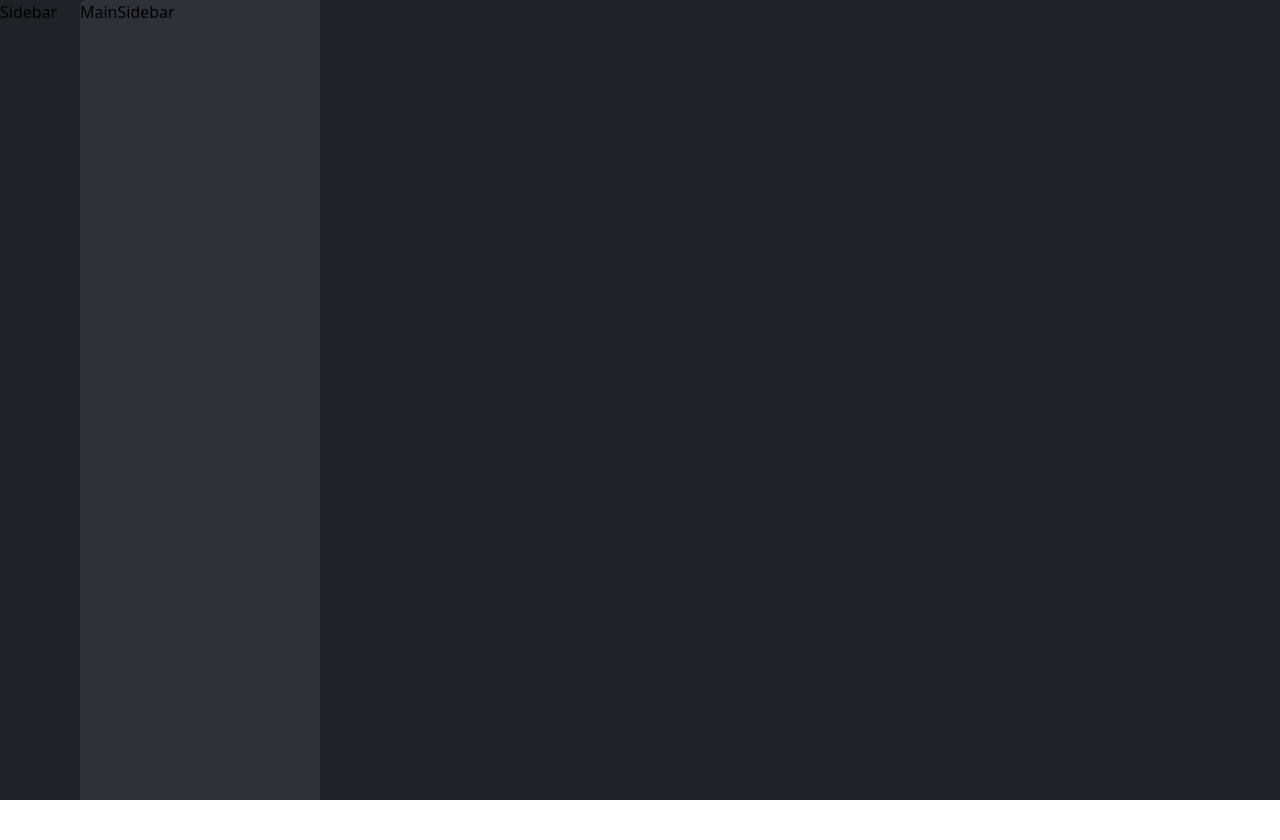
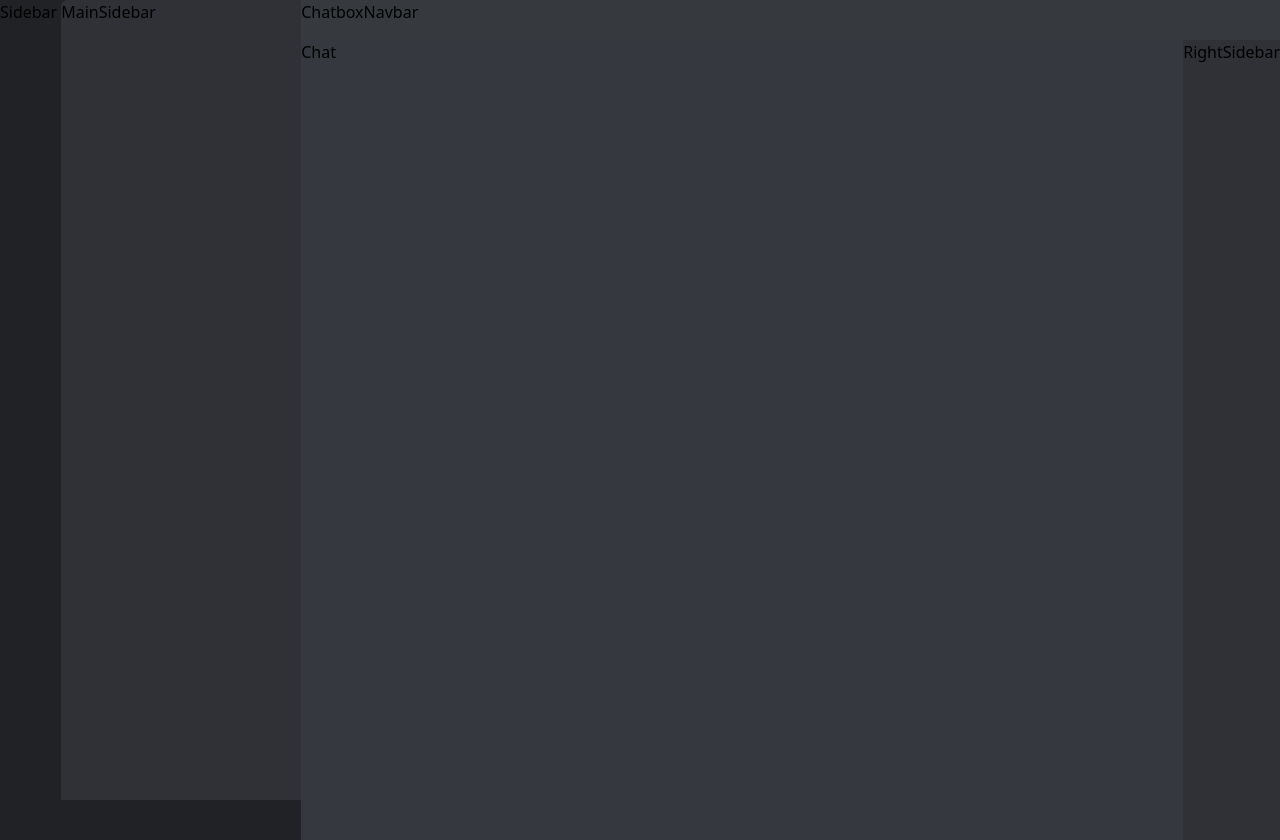
Before and after one commit to luvie23/Discord-Frontend, a React (Create React App) app in the folder discord/: page / in a window 1280 px wide. Before the commit the page ends 800 px from the top, so only its background shows below. Built offline with nearby package versions, Linux system fonts and the light colour scheme.

Commit message:
create basic layout

```diff
--- a/discord/src/App.js
+++ b/discord/src/App.js
@@ -1,5 +1,6 @@
 import Sidebar from './components/Sidebar'
 import Main from './components/Main';
+import Chatbox from './components/Chatbox'
 
 function App() {
   return (
@@ -7,6 +8,7 @@ function App() {
       <div className='flex bg-[#202226]'>
         <Sidebar/>
         <Main/>
+        <Chatbox />
       </div>
 
     </>
--- /dev/null
+++ b/discord/src/components/Chat.js
@@ -0,0 +1,11 @@
+import React from "react";
+
+const Chat = () => {
+    return (
+        <div className="h-screen w-full bg-[#35383E]">
+            Chat
+        </div>
+    )
+}
+
+export default Chat
--- /dev/null
+++ b/discord/src/components/Chatbox.js
@@ -0,0 +1,19 @@
+import React from "react";
+import Chat from "./Chat";
+import ChatboxNavbar from "./ChatboxNavbar";
+import RightSidebar from "./RightSidebar";
+
+const Chatbox = () => {
+    return (
+        <div className="bg-[#35383E] w-full">
+            <ChatboxNavbar />
+            <div className="flex">
+                <Chat />
+                <RightSidebar />
+            </div>
+
+        </div>
+    )
+}
+
+export default Chatbox
--- /dev/null
+++ b/discord/src/components/ChatboxNavbar.js
@@ -0,0 +1,11 @@
+import React from "react";
+
+const ChatboxNavbar = () => {
+    return (
+        <div className="h-10 bg-[#363A3F]">
+            ChatboxNavbar
+        </div>
+    )
+}
+
+export default ChatboxNavbar
--- /dev/null
+++ b/discord/src/components/RightSidebar.js
@@ -0,0 +1,11 @@
+import React from "react";
+
+const RightSidebar = () => {
+    return (
+        <div className="h-screen w-auto bg-[#2F3137]">
+            RightSidebar
+        </div>
+    )
+}
+
+export default RightSidebar
```
